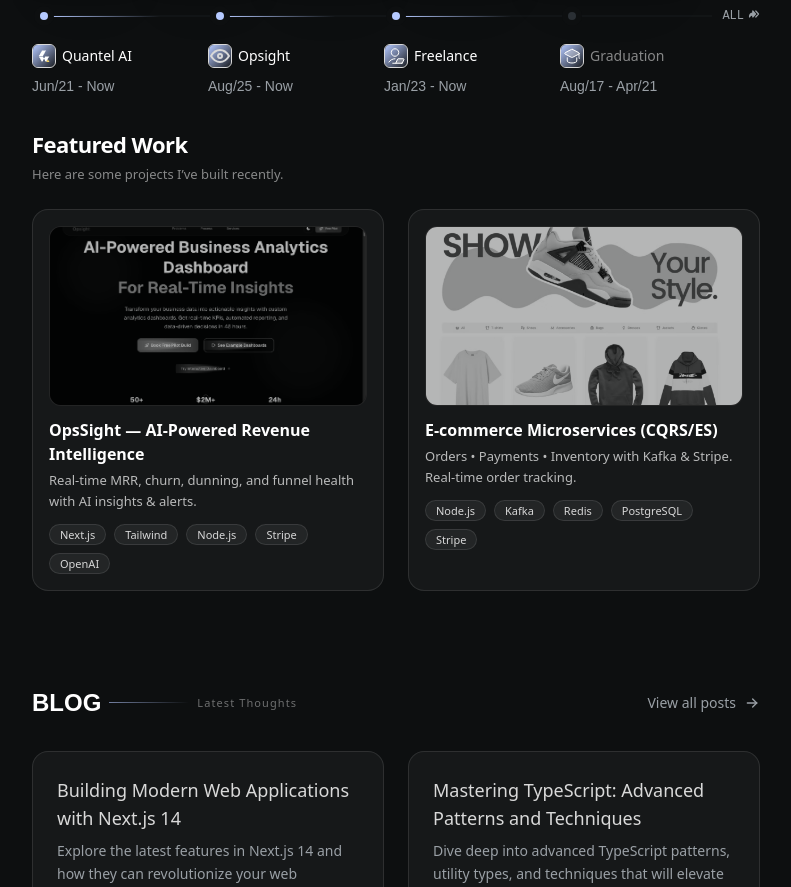
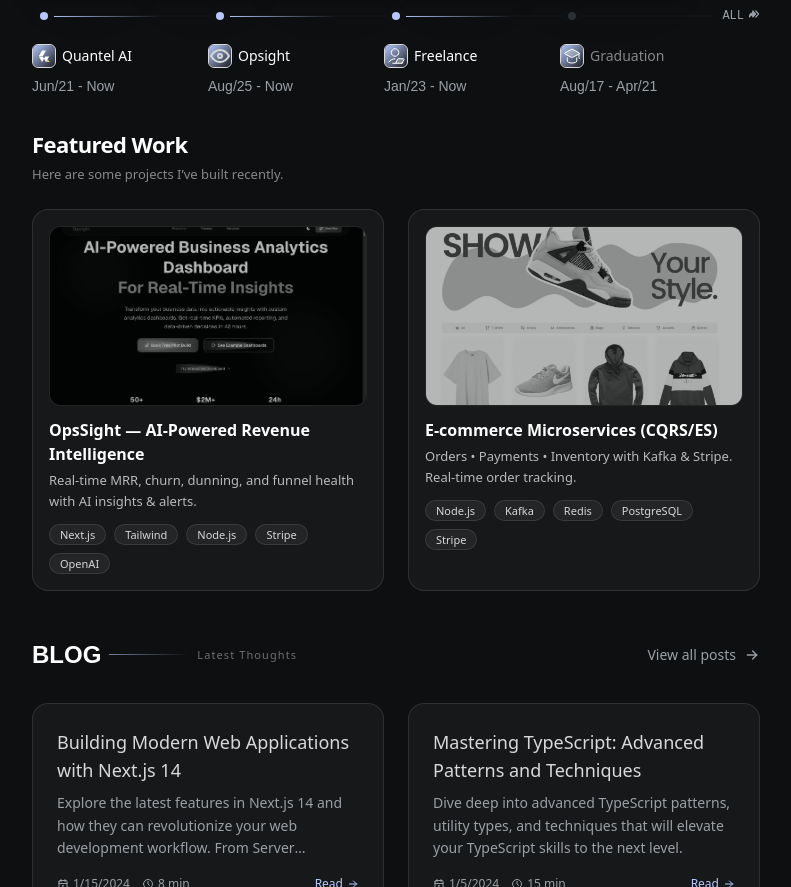
Before and after one commit to Darshh09/darshit_portfolio, a Next.js app: page / in a window 1280 px wide. Shown: the part 1140-2027 px from the top of the page, without its empty margins (244-1035 px from the left). Built offline with nearby package versions, Linux system fonts and the light colour scheme; a web font is replaced by a local one.

Commit message:
style: Adjust ProjectGrid bottom padding
- Reduce bottom padding from pb-24 to pb-12
- Improves spacing consistency with other sections
- Better visual balance on landing page

```diff
--- a/sections/ProjectGrid.tsx
+++ b/sections/ProjectGrid.tsx
@@ -7,7 +7,7 @@ import { IconStar } from '@tabler/icons-react';
 
 export default function ProjectGrid() {
   return (
-    <section className="mx-auto w-full max-w-5xl  pb-24">
+    <section className="mx-auto w-full max-w-5xl  pb-12">
       <header className="mb-6 mt-2">
         <h2 className="text-[22px] font-bold tracking-tight text-white">
           Featured Work
```
